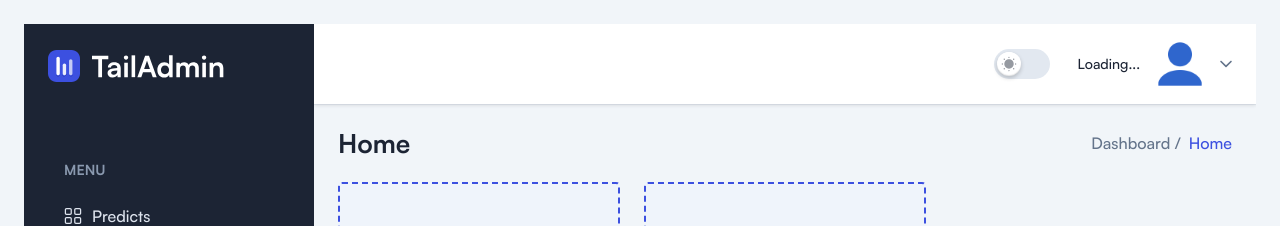
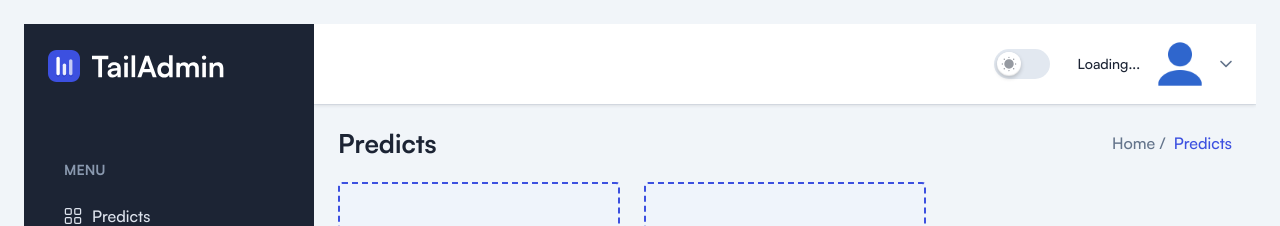
Before and after one commit to lequangsang01/backend-ai2, a Next.js app: page /home in a window 1280 px wide. Shown: the top 226 px of the page. Built offline with nearby package versions, Linux system fonts and the light colour scheme; no server answers; a web font is replaced by a local one.

Commit message:
change UI

```diff
--- a/app/home/page.tsx
+++ b/app/home/page.tsx
@@ -67,7 +67,7 @@ const Home = () => {
 
   return (
     <>
-      <Breadcrumb pageName="Home" />
+      <Breadcrumb pageName="Predicts" />
       <div className="grid grid-cols-12 gap-4 md:gap-6 2xl:gap-7.5 h-[75vh]">
         <div
           id="FileUpload"
--- a/components/Breadcrumbs/Breadcrumb.tsx
+++ b/components/Breadcrumbs/Breadcrumb.tsx
@@ -12,8 +12,8 @@ const Breadcrumb = ({ pageName }: BreadcrumbProps) => {
       <nav>
         <ol className="flex items-center gap-2">
           <li>
-            <Link className="font-medium" href="/">
-              Dashboard /
+            <Link className="font-medium" href="/home">
+              Home /
             </Link>
           </li>
           <li className="font-medium text-primary">{pageName}</li>
```
